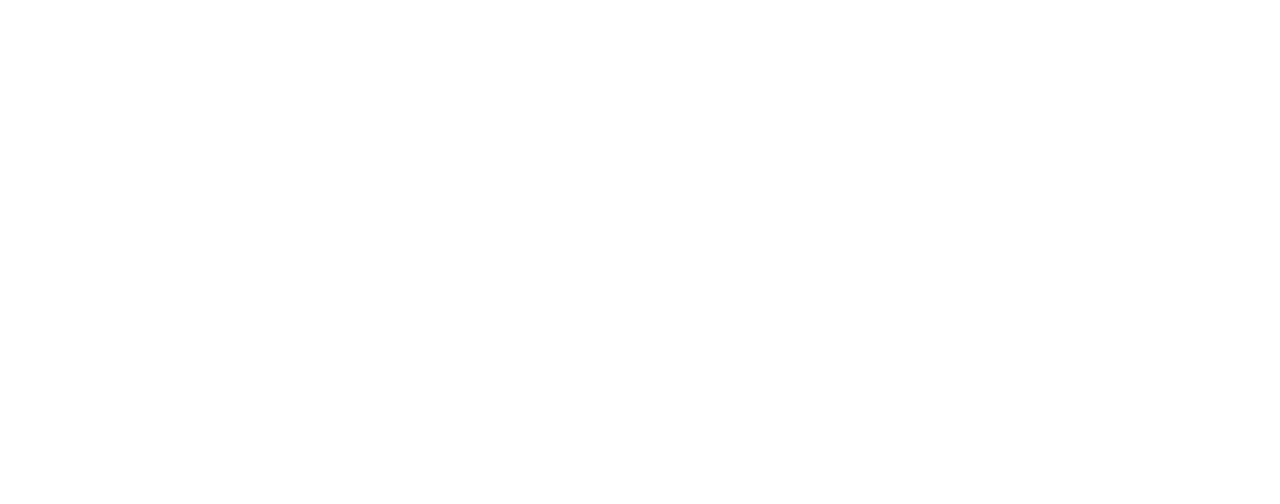
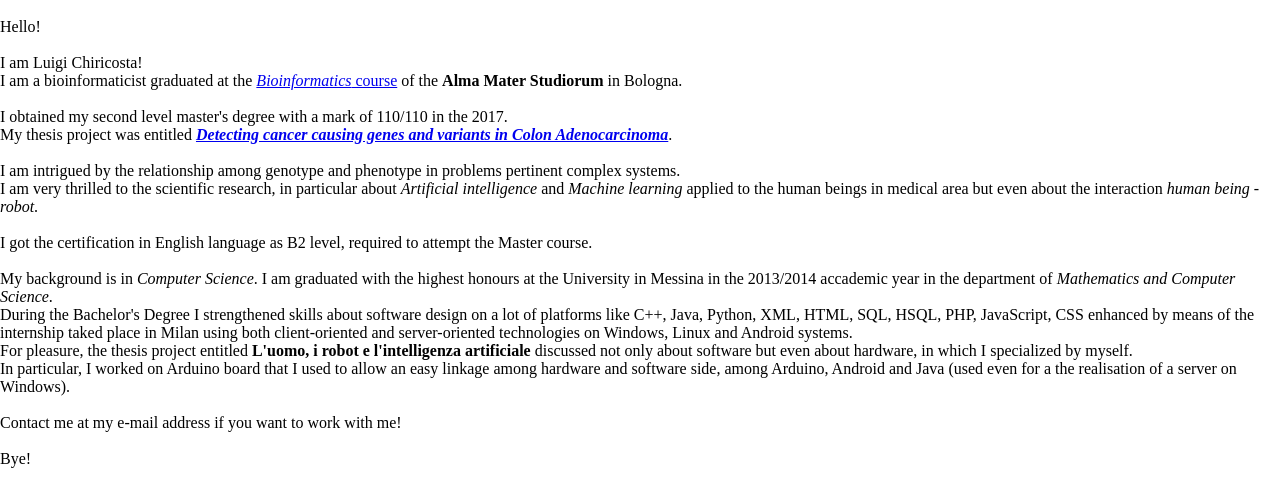
Before and after one commit to LuigiChiricosta/LuigiChiricosta.github.io, a plain HTML site: page description_en.html in a window 1280 px wide. Drawn offline with Linux system fonts and the light colour scheme.

Commit message:
Update description_en.html

```diff
--- a/description_en.html
+++ b/description_en.html
@@ -2,6 +2,25 @@
 <html>
 	<title>Description_en</title>
 	<body style="margin: 0 !important; padding: 0 !important;">
-
+		<br>
+		Hello!<br>
+		<br>
+		I am Luigi Chiricosta!<br>
+		I am a bioinformaticist graduated at the <a href="http://corsi.unibo.it/2cycle/Bioinformatics/Pages/default.aspx" target="_blank"><i>Bioinformatics</i> course</a> of the <b>Alma Mater Studiorum</b> in Bologna.<br><br>
+		I obtained my second level master's degree with a mark of 110/110 in the 2017.<br>
+		My thesis project was entitled <a href="https://github.com/LuigiChiricosta/Detecting-cancer-causing-genes-and-variants-in-Colon-Adenocarcinoma/blob/master/Detecting%20cancer%20causing%20genes%20and%20variants%20in%20Colon%20Adenocarcinoma%20(Presentation)%20-%20Luigi%20Chiricosta.pdf"><b><i>Detecting cancer causing genes and variants in Colon Adenocarcinoma</i></b></a>.<br><br>
+		I am intrigued by the relationship among genotype and phenotype in problems pertinent complex systems.<br>
+		I am very thrilled to the scientific research, in particular about <i>Artificial intelligence</i> and <i>Machine learning</i> applied to the human beings in medical area but even about the interaction <i>human being - robot</i>.<br>
+		<br>
+		I got the certification in English language as B2 level, required to attempt the Master course.<br>
+		<br>
+		My background is in <i>Computer Science</i>.
+		I am graduated with the highest honours at the University in Messina in the 2013/2014 accademic year in the department of <i>Mathematics and Computer Science</i>.<br>
+		During the Bachelor's Degree I strengthened skills about software design on a lot of platforms like C++, Java, Python, XML, HTML, SQL, HSQL, PHP, JavaScript, CSS enhanced by means of the internship taked place in Milan using both client-oriented and server-oriented technologies on Windows, Linux and Android systems.<br>
+		For pleasure, the thesis project entitled <b>L'uomo, i robot e l'intelligenza artificiale</b> discussed not only about software but even about hardware, in which I specialized by myself.<br>
+		In particular, I worked on Arduino board that I used to allow an easy linkage among hardware and software side, among Arduino, Android and Java (used even for a the realisation of a server on Windows).<br>
+		<br>
+		Contact me at my e-mail address if you want to work with me!<br><br>
+		Bye!<br>
 	</body>
 </html>
```
